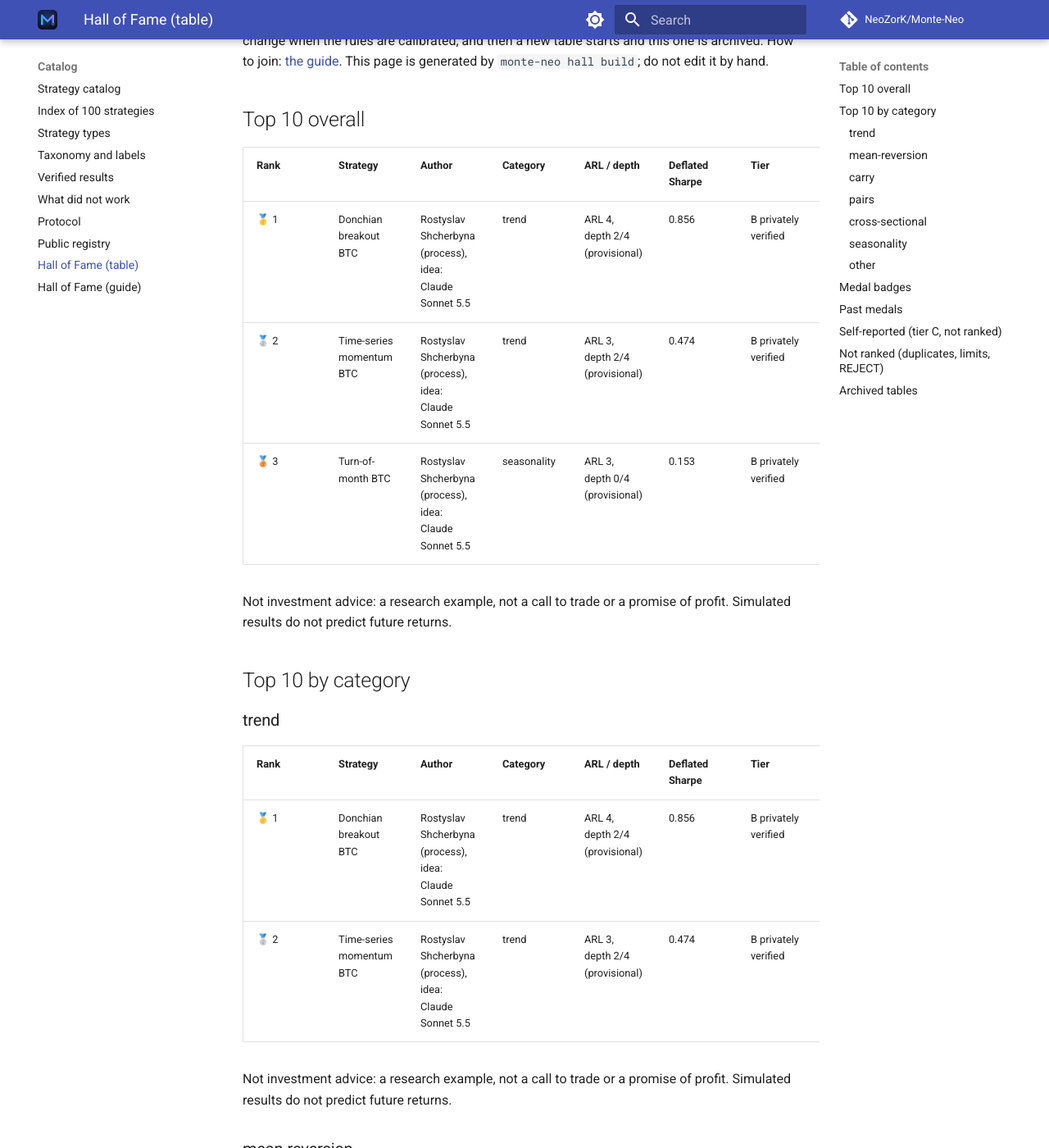
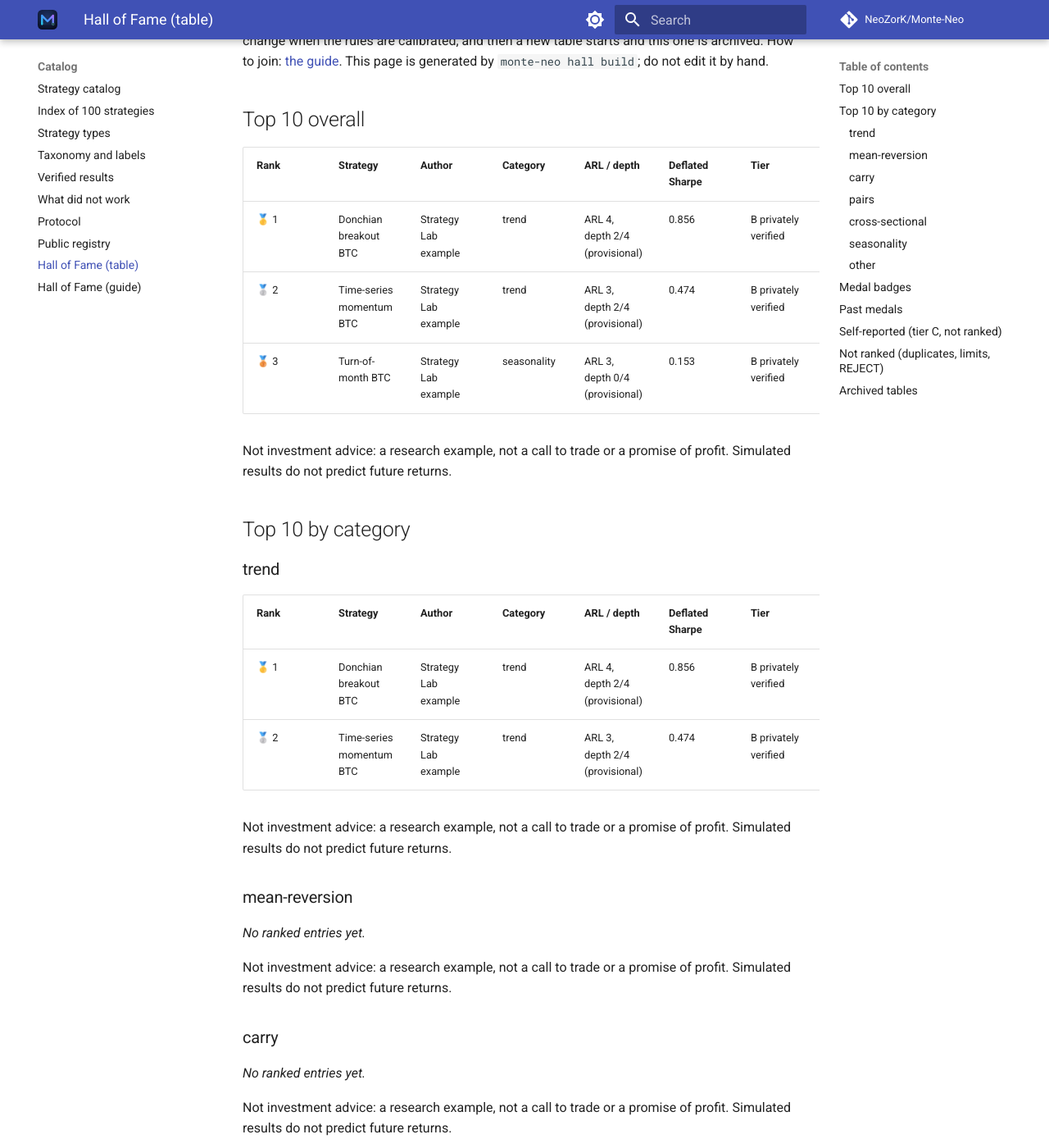
Before and after one commit to NeoZorK/Monte-Neo, an MkDocs documentation site: the page built from docs/hall-of-fame.md, in a window 1280 px wide and 1400 px high, scrolled down 335 px. Shown: the whole window at 82% size. Built offline with MkDocs 1.6.1 and Material for MkDocs 9.7.7, drawn with Linux system fonts in a browser that asks for light colours; comment, search, counter and statistics services are not loaded; some of the changed text lies outside the part shown.

Commit message:
Hall of Fame: an unsigned display file for the author text; Strategy Lab examples shown as such

```diff
--- a/docs/hall-of-fame.md
+++ b/docs/hall-of-fame.md
@@ -11,9 +11,9 @@ How to join: [the guide](https://github.com/NeoZorK/Monte-Neo/blob/main/docs/gui
 
 | Rank | Strategy | Author | Category | ARL / depth | Deflated Sharpe | Tier | Holds this rank | Certificate SHA-256 |
 |---|---|---|---|---|---|---|---|---|
-| 🥇 1 | Donchian breakout BTC | Rostyslav Shcherbyna (process), idea: Claude Sonnet 5.5 | trend | ARL 4, depth 2/4 (provisional) | 0.856 | B privately verified | 2026-11 – 2026-11 | `c371160bb31fd49f…` |
-| 🥈 2 | Time-series momentum BTC | Rostyslav Shcherbyna (process), idea: Claude Sonnet 5.5 | trend | ARL 3, depth 2/4 (provisional) | 0.474 | B privately verified | 2026-11 – 2026-11 | `dce45d55c6a01706…` |
-| 🥉 3 | Turn-of-month BTC | Rostyslav Shcherbyna (process), idea: Claude Sonnet 5.5 | seasonality | ARL 3, depth 0/4 (provisional) | 0.153 | B privately verified | 2026-11 – 2026-11 | `07eb3481c117c632…` |
+| 🥇 1 | Donchian breakout BTC | Strategy Lab example | trend | ARL 4, depth 2/4 (provisional) | 0.856 | B privately verified | 2026-11 – 2026-11 | `c371160bb31fd49f…` |
+| 🥈 2 | Time-series momentum BTC | Strategy Lab example | trend | ARL 3, depth 2/4 (provisional) | 0.474 | B privately verified | 2026-11 – 2026-11 | `dce45d55c6a01706…` |
+| 🥉 3 | Turn-of-month BTC | Strategy Lab example | seasonality | ARL 3, depth 0/4 (provisional) | 0.153 | B privately verified | 2026-11 – 2026-11 | `07eb3481c117c632…` |
 
 Not investment advice: a research example, not a call to trade or a promise of profit. Simulated results do not predict future returns.
 
@@ -23,8 +23,8 @@ Not investment advice: a research example, not a call to trade or a promise of p
 
 | Rank | Strategy | Author | Category | ARL / depth | Deflated Sharpe | Tier | Holds this rank | Certificate SHA-256 |
 |---|---|---|---|---|---|---|---|---|
-| 🥇 1 | Donchian breakout BTC | Rostyslav Shcherbyna (process), idea: Claude Sonnet 5.5 | trend | ARL 4, depth 2/4 (provisional) | 0.856 | B privately verified | 2026-11 – 2026-11 | `c371160bb31fd49f…` |
-| 🥈 2 | Time-series momentum BTC | Rostyslav Shcherbyna (process), idea: Claude Sonnet 5.5 | trend | ARL 3, depth 2/4 (provisional) | 0.474 | B privately verified | 2026-11 – 2026-11 | `dce45d55c6a01706…` |
+| 🥇 1 | Donchian breakout BTC | Strategy Lab example | trend | ARL 4, depth 2/4 (provisional) | 0.856 | B privately verified | 2026-11 – 2026-11 | `c371160bb31fd49f…` |
+| 🥈 2 | Time-series momentum BTC | Strategy Lab example | trend | ARL 3, depth 2/4 (provisional) | 0.474 | B privately verified | 2026-11 – 2026-11 | `dce45d55c6a01706…` |
 
 Not investment advice: a research example, not a call to trade or a promise of profit. Simulated results do not predict future returns.
 
@@ -56,7 +56,7 @@ Not investment advice: a research example, not a call to trade or a promise of p
 
 | Rank | Strategy | Author | Category | ARL / depth | Deflated Sharpe | Tier | Holds this rank | Certificate SHA-256 |
 |---|---|---|---|---|---|---|---|---|
-| 🥇 1 | Turn-of-month BTC | Rostyslav Shcherbyna (process), idea: Claude Sonnet 5.5 | seasonality | ARL 3, depth 0/4 (provisional) | 0.153 | B privately verified | 2026-11 – 2026-11 | `07eb3481c117c632…` |
+| 🥇 1 | Turn-of-month BTC | Strategy Lab example | seasonality | ARL 3, depth 0/4 (provisional) | 0.153 | B privately verified | 2026-11 – 2026-11 | `07eb3481c117c632…` |
 
 Not investment advice: a research example, not a call to trade or a promise of profit. Simulated results do not predict future returns.
 
```
Also changed, not shown: README.md (+3 -3 lines), docs/guides/hall-of-fame.md (+3 -1 lines), docs/project/CHANGELOG.md (+2 -0 lines), strategy_lab/README.md (+1 -2 lines), 9 other files.
